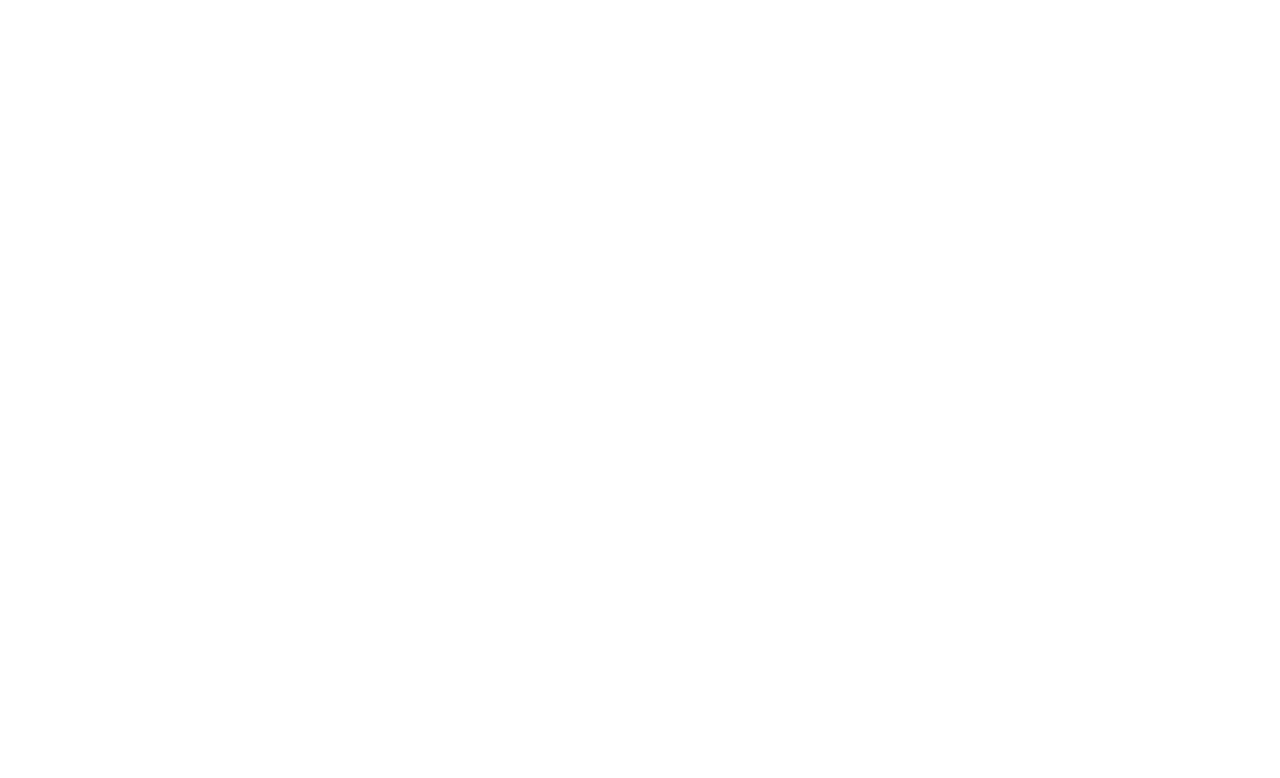
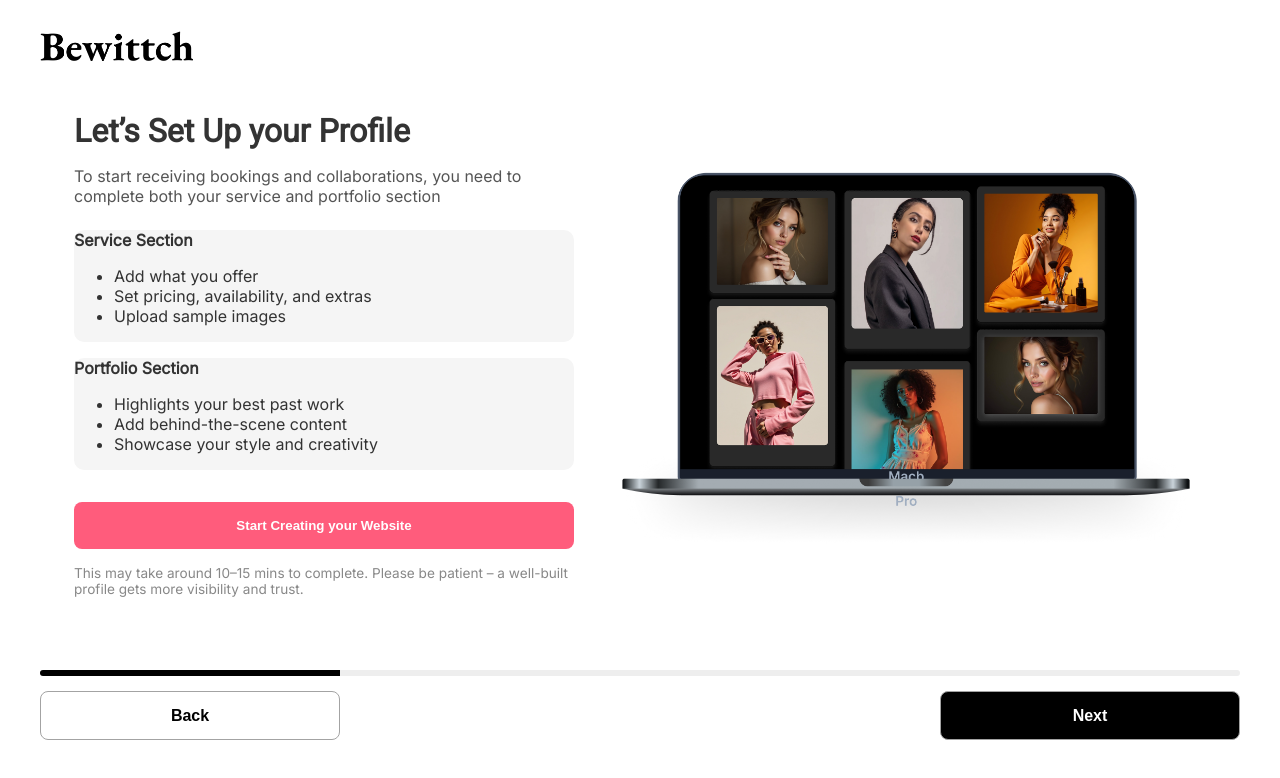
Before and after one commit to jaisuriyaNatarajan/be-witch, a React (Vite) app: page /web/profile-setup in a window 1280 px wide. Before the commit this address had no page. Shown: the top 778 px of the page. Built offline with nearby package versions, Linux system fonts and the light colour scheme.

Commit message:
added new component for web profile setup

```diff
--- a/index.html
+++ b/index.html
@@ -2,7 +2,7 @@
 <html lang="en">
   <head>
     <meta charset="UTF-8" />
-    <link rel="icon" type="image/svg+xml" href="/src/assets/Bewittch (1).png" style="width: 32px; height: 32px;" />
+    <link rel="icon" type="image/svg+xml" href="/src/assets/sampleProfile.png" style="width: 32px; height: 32px;" />
     <meta name="viewport" content="width=device-width, initial-scale=1.0" />
     <title>Bewittch</title>
   </head>
--- /dev/null
+++ b/src/components/Button/ToggleSwitch.jsx
@@ -0,0 +1,49 @@
+import React, { useState } from "react";
+import styled from "styled-components";
+
+const ToggleWrapper = styled.div`
+  display: inline-flex;
+  border-radius: 12px;
+  overflow: hidden;
+  border: 1px solid #ccc;
+  background: #f1f1f1;
+  height: 40px;
+`;
+
+const ToggleButton = styled.button`
+  padding: 8px 20px;
+  border: none;
+  background: ${({ active }) =>
+    active ? "linear-gradient(to right, #444, #aaa, #444)" : "white"};
+  color: ${({ active }) => (active ? "white" : "#333")};
+  font-weight: 600;
+  cursor: pointer;
+  transition: background 0.3s;
+
+  &:focus {
+    outline: none;
+  }
+`;
+
+const ToggleSwitch = () => {
+  const [active, setActive] = useState("Portfolio");
+
+  return (
+    <ToggleWrapper>
+      <ToggleButton
+        active={active === "Portfolio"}
+        onClick={() => setActive("Portfolio")}
+      >
+        Portfolio
+      </ToggleButton>
+      <ToggleButton
+        active={active === "People"}
+        onClick={() => setActive("People")}
+      >
+        People
+      </ToggleButton>
+    </ToggleWrapper>
+  );
+};
+
+export default ToggleSwitch;
--- a/src/components/Navbar/NavBar.jsx
+++ b/src/components/Navbar/NavBar.jsx
@@ -25,7 +25,7 @@ const Navbar = ({ hideNavbar }) => {
       </div>
       {!hideNavbar && (
         <NavContainer nomargin>
-          <Nav >
+          <Nav>
             <NavList>
               {navItems.map(({ path, element, end }) => (
                 <NavItem key={path}>
@@ -40,7 +40,7 @@ const Navbar = ({ hideNavbar }) => {
       )}
       <IconContainer>
         {hideNavbar && <Button>Get Bewittch Pro</Button>}
-        {iconItems.map(({ name, size }) => (
+        {iconItems.map(({ name, size, noborder }) => (
           <Icon
             key={name}
             name={name}
@@ -48,6 +48,7 @@ const Navbar = ({ hideNavbar }) => {
             color={theme.colors.black}
             hover
             clickable
+            noborder={noborder}
           />
         ))}
       </IconContainer>
--- a/src/components/Navbar/Navbarconfig.js
+++ b/src/components/Navbar/Navbarconfig.js
@@ -7,8 +7,8 @@ const navItems = [
 ];
 
 const iconItems = [
-  { name: "Bell", size: 24 },
-  { name: "MessageSquare", size: 24 },
+  { name: "Bell", size: 24, noborder: true },
+  { name: "MessageSquare", size: 24, noborder: true },
 ];
 
 const homeNavItems = [
--- a/src/components/banner/StudioBanner.jsx
+++ b/src/components/banner/StudioBanner.jsx
@@ -1,6 +1,7 @@
 import React, { use } from "react";
 import styled, { useTheme } from "styled-components";
 import bannerImage from "../../assets/banner-laptop.png";
+import { useNavigate } from "react-router-dom";
 
 const Banner = styled.div`
   display: flex;
@@ -45,6 +46,7 @@ const Image = styled.img`
 `;
 
 const StudioBanner = () => {
+  const navigate = useNavigate();
   return (
     <Banner>
       <Text>
@@ -52,7 +54,9 @@ const StudioBanner = () => {
         <SubText>
           Create your studio website. Get discovered. Get booked.
         </SubText>
-        <Button>Get started</Button>
+        <Button onClick={() => navigate("/web/profile-setup")}>
+          Get started
+        </Button>
       </Text>
       <Image
         src={bannerImage}
--- /dev/null
+++ b/src/components/webpages/ProfileSetup.jsx
@@ -0,0 +1,136 @@
+import React from "react";
+import styled from "styled-components";
+import MacbookPro from "../../assets/MacbookPro.png";
+
+// Container layout
+const SetupWrapper = styled.div`
+  display: flex;
+  flex-direction: row;
+  justify-content: center;
+  align-items: center;
+  flex-wrap: wrap;
+  height: 100%;
+  width: 100%;
+
+  @media (max-width: 768px) {
+    flex-direction: column;
+  }
+`;
+
+// Left section
+const LeftSection = styled.div`
+  max-width: 500px;
+  margin-right: 2rem;
+
+  @media (max-width: 768px) {
+    margin-right: 0;
+    margin-bottom: 2rem;
+  }
+`;
+
+const Heading = styled.h3`
+  font-size: 2rem;
+  margin-bottom: 0.5rem;
+`;
+
+const Subtext = styled.p`
+  color: #555;
+  margin-bottom: 1.5rem;
+`;
+
+const Box = styled.div`
+  background: #f5f5f5;
+  margin-bottom: 1rem;
+  border-radius: 10px;
+  display: flex;
+  flex-direction: column;
+  justify-content: center;
+  align-items: flex-start;
+`;
+
+const StartButton = styled.button`
+  background-color: #ff5c7c;
+  color: white;
+  padding: 1rem 2rem;
+  border: none;
+  border-radius: 8px;
+  font-weight: bold;
+  margin-top: 1rem;
+  cursor: pointer;
+  width: 100%;
+
+  &:hover {
+    background-color: #e84e6f;
+  }
+  &:focus {
+    outline: none;
+  }
+`;
+
+const Note = styled.p`
+  font-size: 0.85rem;
+  color: #888;
+  margin-top: 1rem;
+`;
+
+// Right section with image
+const RightSection = styled.div`
+  flex: 1;
+  max-width: 600px;
+  text-align: center;
+
+  img {
+    width: 100%;
+    max-width: 100%;
+    height: auto;
+    border-radius: 10px;
+  }
+`;
+
+const ProfileSetup = () => {
+  return (
+    <SetupWrapper>
+      <LeftSection>
+        <Heading>Let’s Set Up your Profile</Heading>
+        <Subtext>
+          To start receiving bookings and collaborations, you need to complete
+          both your service and portfolio section
+        </Subtext>
+
+        <Box>
+          <strong>Service Section</strong>
+          <ul>
+            <li>Add what you offer</li>
+            <li>Set pricing, availability, and extras</li>
+            <li>Upload sample images</li>
+          </ul>
+        </Box>
+
+        <Box>
+          <strong>Portfolio Section</strong>
+          <ul>
+            <li>Highlights your best past work</li>
+            <li>Add behind-the-scene content</li>
+            <li>Showcase your style and creativity</li>
+          </ul>
+        </Box>
+
+        <StartButton>Start Creating your Website</StartButton>
+        <Note>
+          This may take around 10–15 mins to complete. Please be patient – a
+          well-built profile gets more visibility and trust.
+        </Note>
+      </LeftSection>
+
+      <RightSection>
+        <img
+          src={MacbookPro}
+          alt="Portfolio preview on laptop"
+          style={{ width: "100%", height: "auto" }}
+        />
+      </RightSection>
+    </SetupWrapper>
+  );
+};
+
+export default ProfileSetup;
--- a/src/pages/Home.jsx
+++ b/src/pages/Home.jsx
@@ -4,7 +4,7 @@ import StudioBanner from "../components/banner/StudioBanner";
 import profileAvatar from "../assets/sampleProfile.png";
 import jude from "../assets/judebot/jude.png";
 import GetInspired from "../components/GetInspired/GetInspired";
-import Button from "../components/Button/Button";
+import ToggleSwitch from "../components/Button/ToggleSwitch";
 
 const Home = () => {
   const theme = useTheme();
@@ -82,20 +82,7 @@ const Home = () => {
             <h3>Get Inspired </h3>
           </Cell>
           <Cell>
-            <Button
-              bg={theme.colors.black}
-              color={theme.colors.white}
-              border="1px solid #D5D7DA"
-            >
-              Portfolio
-            </Button>
-            <Button
-              color={theme.colors.black}
-              bg={theme.colors.white}
-              border="1px solid #D5D7DA"
-            >
-              People
-            </Button>
+            <ToggleSwitch />
           </Cell>
         </Cell>
         <Cell>
--- a/src/routes/AppRoutes .jsx
+++ b/src/routes/AppRoutes .jsx
@@ -15,6 +15,7 @@ import UploadProfilePicture from "../components/onboarding/UploadProfilePicture
 import ProfileSetupLayout from "../layout/ProfileSetupLayout";
 import SocialProof from "../components/onboarding/SocialProof";
 import AboutYou from "../components/onboarding/AboutYou";
+import ProfileSetup from "../components/webpages/ProfileSetup";
 
 const AppRoutes = () => {
   return (
@@ -48,6 +49,15 @@ const AppRoutes = () => {
           </ProfileSetupLayout>
         }
       />
+      <Route
+        path="/web/profile-setup"
+        element={
+          <ProfileSetupLayout>
+            <ProfileSetup />
+          </ProfileSetupLayout>
+        }
+      />
+
       <Route element={<MainLayout />}>
         <Route path="/dashboard" element={<Home />} />
         <Route path="/Bookings" element={<Bookings />} />
```
Also changed, not shown: src/assets/MacbookPro.png (added).
